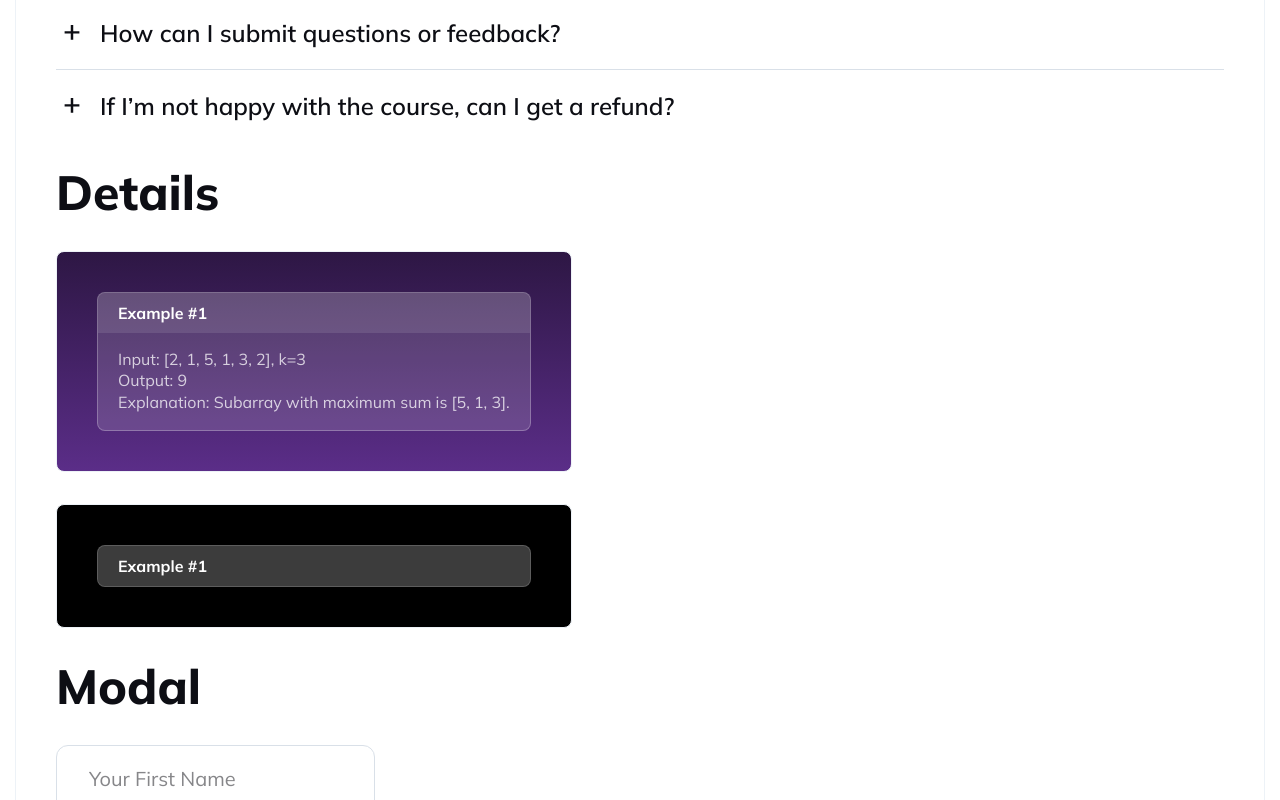
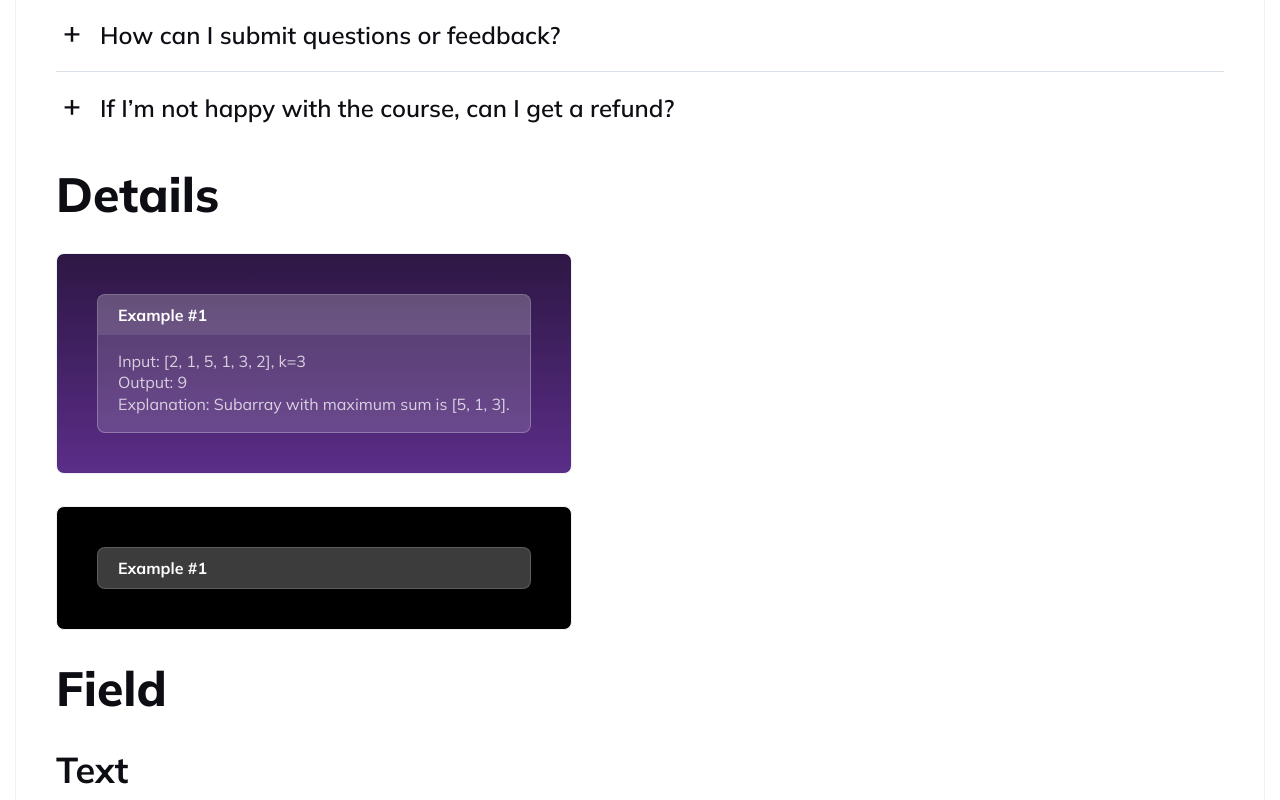
Before and after one commit to FrameMuse/algo-academy, a React (Create React App) app: page /ui-showcase in a window 1280 px wide. Shown: the part 7052-7852 px from the top of the page. Built offline with nearby package versions, Linux system fonts and the light colour scheme.

Commit message:
update input appearance

```diff
--- a/src/app/ui/kit/Input/Input.scss
+++ b/src/app/ui/kit/Field/Field.scss
@@ -1,20 +1,21 @@
 @import "~assets/scss/bundle.scss";
 
-.input {
-	display: flex;
-	gap: 0.5em;
+.field {
+	display: grid;
+	gap: 0.75em;
 
-	padding: 1.25em 1.5em;
-
-	border: 1px solid $color-gray;
-	border-radius: 0.75em;
-
-	@include Mobile {
-		display: grid;
-	}
+	cursor: text;
 }
 
-.input__input {
+.field__label {
+	font-weight: 500;
+}
+
+.field__appearance {
+	@include InputAppearance;
+}
+
+.field__input {
 	width: 100%;
 
 	color: $color-black-main;
@@ -30,5 +31,9 @@
 		color: rgba($color-dark, 0.5);
 	}
 
+	&:disabled {
+		cursor: not-allowed;
+	}
+
 	resize: vertical;
 }
--- /dev/null
+++ b/src/app/ui/kit/Field/Field.tsx
@@ -0,0 +1,132 @@
+import "./Field.scss"
+
+import _ from "lodash"
+import { ChangeEvent, DetailedHTMLProps, InputHTMLAttributes, ReactNode, useId, useRef, useState } from "react"
+import { classWithModifiers, isDictionary } from "utils/common"
+import PhoneNumber from "utils/transform/phonenumber"
+
+import Icon, { IconName } from "../Icon/Icon"
+
+export type FieldConstraint = [RegExp | string, string]
+
+export interface FieldProps extends DetailedHTMLProps<InputHTMLAttributes<HTMLInputElement>, HTMLInputElement> {
+  width?: string
+  iconName?: IconName
+  validity?: boolean
+  customValidity?: string
+  children?: ReactNode
+  constraints?: FieldConstraint[]
+  dataList?: Record<string | number, string | number> | (string | number)[]
+  onIconClick?(): void
+}
+
+function Field(props: FieldProps) {
+  const id = useId()
+
+  const [invalid, setInvalid] = useState(false)
+  const [focused, setFocused] = useState(false)
+
+  const prevValue = useRef<string>("")
+  function onChange(event: ChangeEvent<HTMLInputElement>) {
+    const target = event.currentTarget
+
+    if (props.type !== "tel" && props.maxLength) {
+      target.value = target.value.slice(0, props.maxLength)
+    }
+
+    if (props.type === "tel") {
+      const phoneNumber = PhoneNumber.parse(target.value)
+      const phoneNumberLength = PhoneNumber.getLength(phoneNumber)
+
+      if (phoneNumberLength > (props.maxLength ?? Infinity)) {
+        target.value = prevValue.current
+        return
+      }
+
+      // const diff = prevValue.current.length - target.value.length
+      // if (diff > 0) {
+      //   if (isNaN(parseInt(_.last(prevValue.current) || ""))) {
+      //     phoneNumber = Number(String(phoneNumber).slice(0, phoneNumberLength - diff))
+      //   }
+      // }
+
+      // target.value = PhoneNumber.formatByTemplate(phoneNumber, "+1 (###) ### ##-##")
+      // prevValue.current = target.value
+      target.value = PhoneNumber.format(phoneNumber)
+      prevValue.current = target.value
+    }
+
+
+    if (props.constraints) {
+      target.setCustomValidity("")
+      for (const [constraint, errorMessage] of props.constraints) {
+        if (constraint instanceof RegExp) {
+          if (!constraint.test(target.value)) {
+            target.setCustomValidity(errorMessage)
+            break
+          }
+        } else {
+          if (constraint !== target.value) {
+            target.setCustomValidity(errorMessage)
+            break
+          }
+        }
+      }
+    }
+
+    const invalid = !target.checkValidity()
+    if (invalid && target.validationMessage === "") {
+      target.setCustomValidity(props.customValidity || "")
+    }
+    setInvalid(invalid)
+
+    props.onChange?.(event)
+  }
+
+  const pattern = props.pattern || (props.type === "datetime-local" ? "[0-9]{2}-[0-9]{2}-[0-9]{2}T[0-9]{2}:[0-9]{2}" : undefined)
+  const dataListId = `${id}-datalist`
+  return (
+    <label className="field" style={{ "--input-width": props.width }}>
+      {props.children && (
+        <div className="field__label">{props.children}</div>
+      )}
+      <div className={classWithModifiers("field__appearance", invalid && "invalid", focused && "focused", props.disabled && "disabled")}>
+        <input
+          {..._.omit(props, "iconName", "customValidity", "children", "onIconClick", "dataList")}
+          className="field__input"
+          maxLength={props.type === "tel" ? undefined : props.maxLength}
+          placeholder={props.placeholder && (props.placeholder + (props.required ? "*" : ""))}
+
+          list={dataListId}
+          pattern={pattern}
+
+          onFocus={() => setFocused(true)}
+          onBlur={() => setFocused(false)}
+          onChange={onChange}
+        />
+        {props.iconName && (
+          <Icon className={classWithModifiers("field__icon", !!props.onIconClick && "clickable")} name={props.iconName} onClick={props.onIconClick} />
+        )}
+      </div>
+      {props.validity && (
+        <span className={classWithModifiers("field__validity", invalid && "active")} aria-hidden={!invalid}>{props.customValidity || "Данные введены неверно"}</span>
+      )}
+
+      <datalist id={dataListId}>
+        {props.dataList instanceof Array && (
+          props.dataList.map((value, index) => (
+            <option value={value.toString()} key={index} />
+          ))
+        )}
+
+        {isDictionary(props.dataList) && (
+          Object.entries(props.dataList).map(([key, value], index) => (
+            <option value={value.toString()} key={index}>{key}</option>
+          ))
+        )}
+      </datalist>
+    </label>
+  )
+}
+
+export default Field
--- a/src/app/ui/kit/Selector/Selector.scss
+++ b/src/app/ui/kit/Selector/Selector.scss
@@ -22,7 +22,8 @@
 	justify-content: space-between;
 	gap: 1em;
 
-	@include InputAppearance;
+	@include InputAppearance(0.5em 1em);
+	background: $color-blue-10;
 
 	cursor: pointer;
 }
--- a/src/app/ui/kit/Textarea/Textarea.scss
+++ b/src/app/ui/kit/Textarea/Textarea.scss
@@ -2,7 +2,13 @@
 
 .textarea {
 	display: grid;
-	gap: 0.5em;
+	gap: 0.75em;
+
+	cursor: text;
+}
+
+.textarea__label {
+	font-weight: 500;
 }
 
 .textarea__appearance {
@@ -15,15 +21,14 @@
 
 	line-height: 1.25;
 	overflow-wrap: break-word;
-	cursor: text;
 
-	&:invalid {
-		color: red;
+	&::placeholder {
+		color: rgba($color-dark, 0.5);
+		transition: 200ms ease color;
 	}
 
-	&::placeholder {
-		color: gray;
+	&:focus::placeholder {
+		font-weight: 500;
+		color: rgba($color-dark, 0.5);
 	}
 }
-
-.textarea__label {}
--- a/src/app/views/showcase/index.tsx
+++ b/src/app/views/showcase/index.tsx
@@ -8,10 +8,11 @@ import Button from "app/ui/kit/Button/Button"
 import ButtonIcon from "app/ui/kit/Button/ButtonIcon"
 import ButtonLink from "app/ui/kit/Button/ButtonLink"
 import Details from "app/ui/kit/Details/Details"
+import Field from "app/ui/kit/Field/Field"
 import Icon from "app/ui/kit/Icon/Icon"
-import Input from "app/ui/kit/Input/Input"
 import Selector from "app/ui/kit/Selector/Selector"
 import Table from "app/ui/kit/Table/Table"
+import Textarea from "app/ui/kit/Textarea/Textarea"
 import Video from "app/ui/kit/Video/Video"
 import Callout from "app/ui/synthetic/Callout/Callout"
 import LoaderCover from "app/ui/synthetic/Loader/LoaderCover"
@@ -224,8 +225,21 @@ function UIShowcaseView() {
           </Details>
         </Box>
 
-        <h2>Modal</h2>
-        <Input placeholder="Your First Name" />
+        <h2>Field</h2>
+        <h3>Text</h3>
+        <Field placeholder="Your First Name" />
+        <h3>Phone number</h3>
+        <Field type="tel" placeholder="+1 (555) 000-0000">Phone number</Field>
+        <h3>Disabled</h3>
+        <Field type="tel" placeholder="+1 (555) 000-0000" disabled>Phone number</Field>
+        <h2>Card number</h2>
+        <Field placeholder="Your First Name" />
+        <h2>Textarea</h2>
+        <Textarea>Message</Textarea>
+        {/* <h2>Modal</h2> */}
+        {/* <h2>Modal</h2> */}
+        {/* <h2>Modal</h2> */}
+        {/* <h2>Modal</h2> */}
         {/* <h2>Modal</h2> */}
       </Box>
     </div>
--- a/src/assets/scss/_mixins.scss
+++ b/src/assets/scss/_mixins.scss
@@ -6,10 +6,27 @@
 	outline: 3px solid rgba(black, 0.25);
 }
 
-@mixin InputAppearance {
-	padding: 0.5em 1em;
+@mixin InputAppearance($padding: 1.25em 1.5em) {
+	padding: $padding;
+
 	background: $color-blue-10;
+	border: 1px solid $color-blue-10;
 	border-radius: 0.5em;
+
+	transition: 200ms ease background-color, 200ms ease border-color;
+
+	&:focus,
+	&--focused {
+		background: white;
+		border-color: $color-blue;
+		outline: 4px solid rgba($color-blue, 0.25);
+	}
+
+	&:disabled,
+	&--disabled {
+		background: $color-gray;
+		cursor: not-allowed;
+	}
 }
 
 @mixin Badge($size: 1em, $float: true) {
```
Also changed, not shown: src/app/ui/kit/Field/Input.old.tsx (renamed from src/app/ui/kit/Input/Input.tsx).
